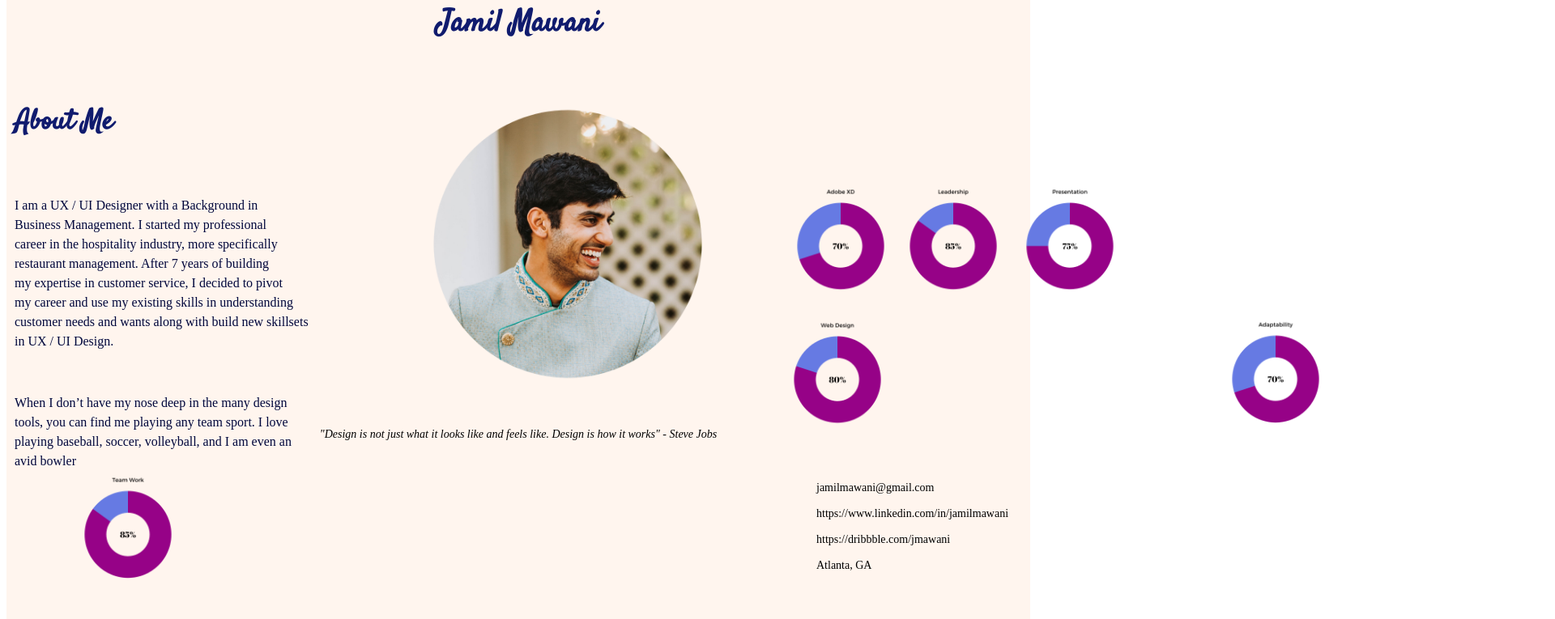
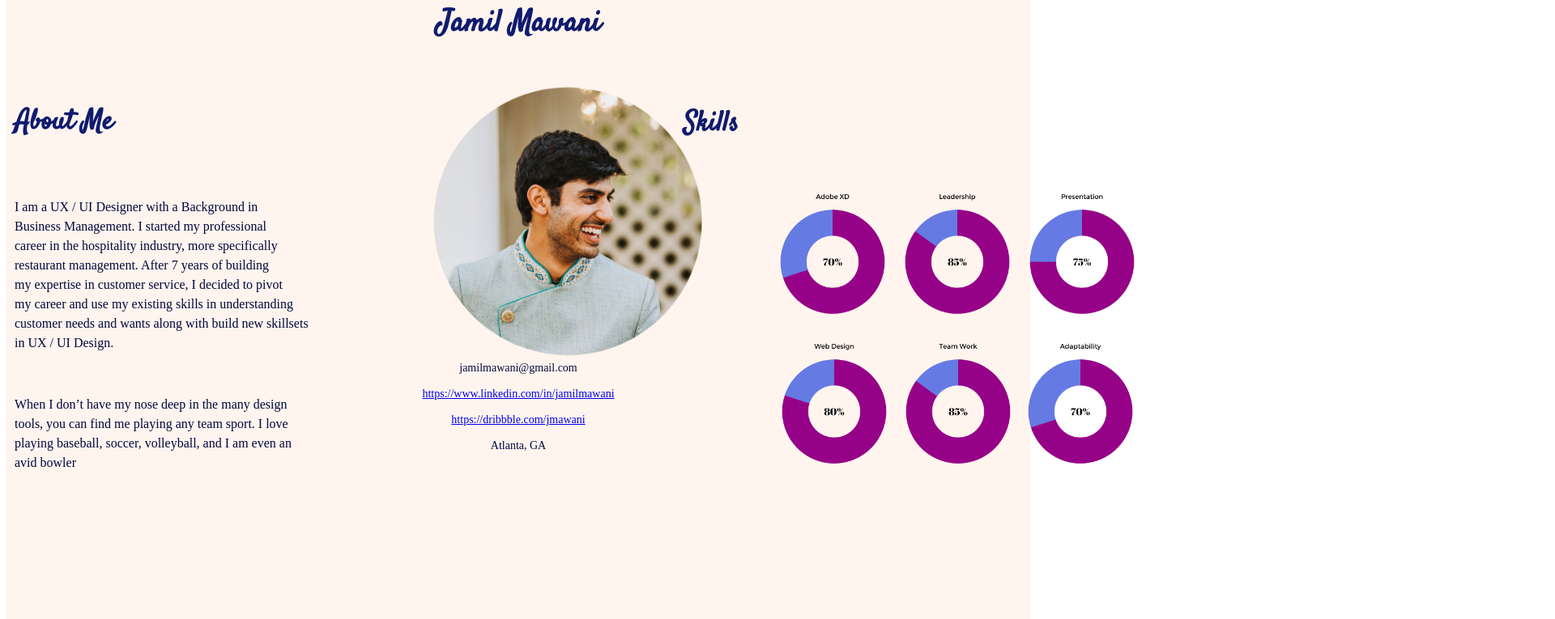
Before and after one commit to jmawani/HW-MyFirstLayout, a plain HTML site: page Unit 16 Homework/HTML/index.html in a window 1280 px wide. Shown: the part 92-857 px from the top of the page at 81% size, 1920 px wide, since content can reach past the window. Drawn offline with Linux system fonts and the light colour scheme; a web font is replaced by a local one.

Commit message:
Version 3
Add hover state and extra items to the page.

```diff
--- a/Unit 16 Homework/CSS/style.css
+++ b/Unit 16 Homework/CSS/style.css
@@ -17,6 +17,17 @@
     padding: 10px;
 }
 
+.Subheader2 {
+    color: #101B6E;
+    text-align: right;
+    font-size: 23px;
+    font-family: 'Satisfy', cursive;
+    position: relative;
+    bottom: 125px;
+    right: 350px;
+    padding: 10px;
+}
+
 .About {
     color: #00073C;
     text-align: left;
@@ -24,6 +35,8 @@
     font-family: 'Baskervville', serif;
     padding: 10px;
     line-height: 1.5;
+    position: relative;
+    bottom: 125px;
 }
 
 .Hobbies {
@@ -33,76 +46,124 @@
     font-family: 'Baskervville', serif;
     padding: 10px;
     line-height: 1.5;
+    position: relative;
+    bottom: 125px;
 }
 
 .AdobeXD {
     position: relative;
-    max-width: 250px;
-    max-height: 225px;
-    bottom: 390px;
-    left: 905px;
+    max-width: 300px;
+    max-height: 275px;
+    bottom: 515px;
+    left: 870px;
 }
 
 .Leadership {
     position: relative;
-    max-height: 225px;
-    max-width: 250px;
-    bottom: 390px;
-    left: 790px;
+    max-height: 275px;
+    max-width: 300px;
+    bottom: 515px;
+    left: 720px;
 }
 
 .Presentation {
     position: relative;
-    max-width: 250px;
-    max-height: 225px;
-    bottom: 390px;
-    left: 680px;
+    max-width: 300px;
+    max-height: 275px;
+    bottom: 515px;
+    left: 570px;
+}
+
+nav {
+    background-color: rgb(26, 12, 107);
+    height: 40px;
+    padding: 8px;
+    width: 100%;
+}
+
+nav ul li {
+    list-style-type: none;
+    width: 150px;
+    float: left;
+    text-align: right;
+    color: white;
+    font-family: 'Exo' , sans-serif;
+    position: relative;
+    bottom: 5px;
+}
+nav ul li:nth-child(2){
+    color: #30bfbf;
+}
+
+nav ul li:hover:nth-child(3) {
+    color: rgb(26, 224, 208)
+}
+
+nav ul li:hover:nth-child(1){
+    color: rgb(26, 224, 208)
+}
+
+nav ul li:hover:nth-child(4) {
+    color: rgb(26, 224, 208)
+}
+
+nav img {
+    max-height: 69px;
+    position: relative;
+    right: 645px;
+    bottom: 30px;
 }
 
 .WebDesign {
     position: relative;
-    max-width: 250px;
-    max-height: 225px;
-    bottom: 225px;
-    left: 139px;
+    max-width: 300px;
+    max-height: 275px;
+    bottom: 330px;
+    right: 40px;
 }
 
 .TeamWork {
     position: relative;
-    max-width: 250px;
-    max-height: 225px;
-    bottom: 225px;
-    left: 25px;
+    max-width: 300px;
+    max-height: 275px;
+    bottom: 559px;
+    left: 1025px;
 }
 
 .Adaptability {
     position: relative;
-    max-width: 250px;
-    max-height: 225px;
-    bottom: 417px;
-    left: 1188px;
+    max-width: 300px;
+    max-height: 275px;
+    bottom: 559px;
+    left: 872px;
+
 }
 
 .Profile img {
     position: relative;
     height: 350px;
-    bottom: 870px;
+    bottom: 1100px;
     left: 465px;
 }
+
 
 .ContactInformation {
     font-size: 14px;
     font-family: 'Baskervville', serif;
     position: relative;
-    bottom: 750px;
-    left: 1000px;
+    bottom: 1100px;
+    text-align: center;
+    color: #00073C;
+    text-decoration: none;
 }
-
+/*
 .Quote {
     text-align: center;
     font-style: italic;
     font-size: 14px;
     font-family: 'Baskervville', serif;
     position: relative;
-    bottom: 464px;
+    bottom: 564px;
+    right: 10px;
 }
+*/
--- a/Unit 16 Homework/HTML/index.html
+++ b/Unit 16 Homework/HTML/index.html
@@ -2,7 +2,8 @@
 <head>
     <link href="/HW-MyFirstLayout/Unit 16 Homework/CSS/style.css" rel="stylesheet" type="text/css">
     <title>UX Designer: Jamil Mawani</title>
-</head>
+
+    </head>
 
 <section class="main">
 <body>
@@ -16,34 +17,9 @@
         <img src="/HW-MyFirstLayout/Unit 16 Homework/Images/J (1).png">
     </nav>
 
-    <style>
-        nav {
-            background-color: rgb(26, 12, 107);
-            height: 40px;
-            padding: 8px;
-            width: 100%;
-        }
 
-        nav ul li {
-            list-style-type: none;
-            width: 150px;
-            float: left;
-            text-align: right;
-            color: white;
-            font-family: 'Exo' , sans-serif;
-            position: relative;
-            bottom: 5px;
-        }
 
-        nav img {
-            max-height: 70px;
-            position: relative;
-            right: 645px;
-            bottom: 30px;
-        }
-    </style>
-
-    <div class= "Header">
+    <div class="Header">
         <h1>Jamil Mawani</h1>
              <link href="https://fonts.googleapis.com/css?family=Satisfy&display=swap" rel="stylesheet">
     </div>
@@ -53,7 +29,12 @@
             <link href="https://fonts.googleapis.com/css?family=Satisfy&display=swap" rel="stylesheet">
     </div>
 
-<section class="Desc of Career">
+    <div class="Subheader2">
+        <h2>Skills</h2>
+            <link href="https://fonts.googleapis.com/css?family=Satisfy&display=swap" rel="stylesheet">
+    </div>
+
+<section class="Desc_of_Career">
     <div class="About">
         <p>
         I am a UX / UI Designer with a Background in <br>Business Management. I started my professional <br>career in the hospitality industry, more specifically <br>restaurant management. After 7 years of building <br>my expertise in customer service, I decided to pivot <br>my career and use my existing skills in understanding <br>customer needs and wants along with build new skillsets <br>in UX / UI Design.
@@ -62,7 +43,7 @@
     </div>
 </section>
 
-<section class="Fun Stuff">
+<section class="Fun_Stuff">
     <div class="Hobbies">
         <p>
         When I don’t have my nose deep in the many design <br>tools, you can find me playing any team sport. I love <br>playing baseball, soccer, volleyball, and I am even an <br> avid bowler
@@ -82,7 +63,7 @@
     </div>
 </section>
 
-<section class="Profile Picture">
+<section class="Profile_Picture">
     <div class="Profile">
         <img src="/HW-MyFirstLayout/Unit 16 Homework/Images/Pie Chart (1).png">
     </div>
@@ -92,20 +73,24 @@
     <div class="ContactInformation">
 
         jamilmawani@gmail.com <br><br>
-        https://www.linkedin.com/in/jamilmawani <br><br>
-        https://dribbble.com/jmawani <br><br>
+        <a href="https://www.linkedin.com/in/jamilmawani"> https://www.linkedin.com/in/jamilmawani</a> <br><br>
+        <a href="https://dribbble.com/jmawani">https://dribbble.com/jmawani</a> <br><br>
         Atlanta, GA
             <link href="https://fonts.googleapis.com/css?family=Baskervville&display=swap" rel="stylesheet">
     </div>
 </section>
 
+
+<!--
 <section class="Steve Jobs Quote">
     <div class="Quote">
         "Design is not just what it looks like and feels like. Design is how it works" - Steve Jobs
     </div>
         <link href="https://fonts.googleapis.com/css?family=Baskervville&display=swap" rel="stylesheet">
 </section>
+-->
 
+
+</section>
 </body>
-</section>
 </html>
```
